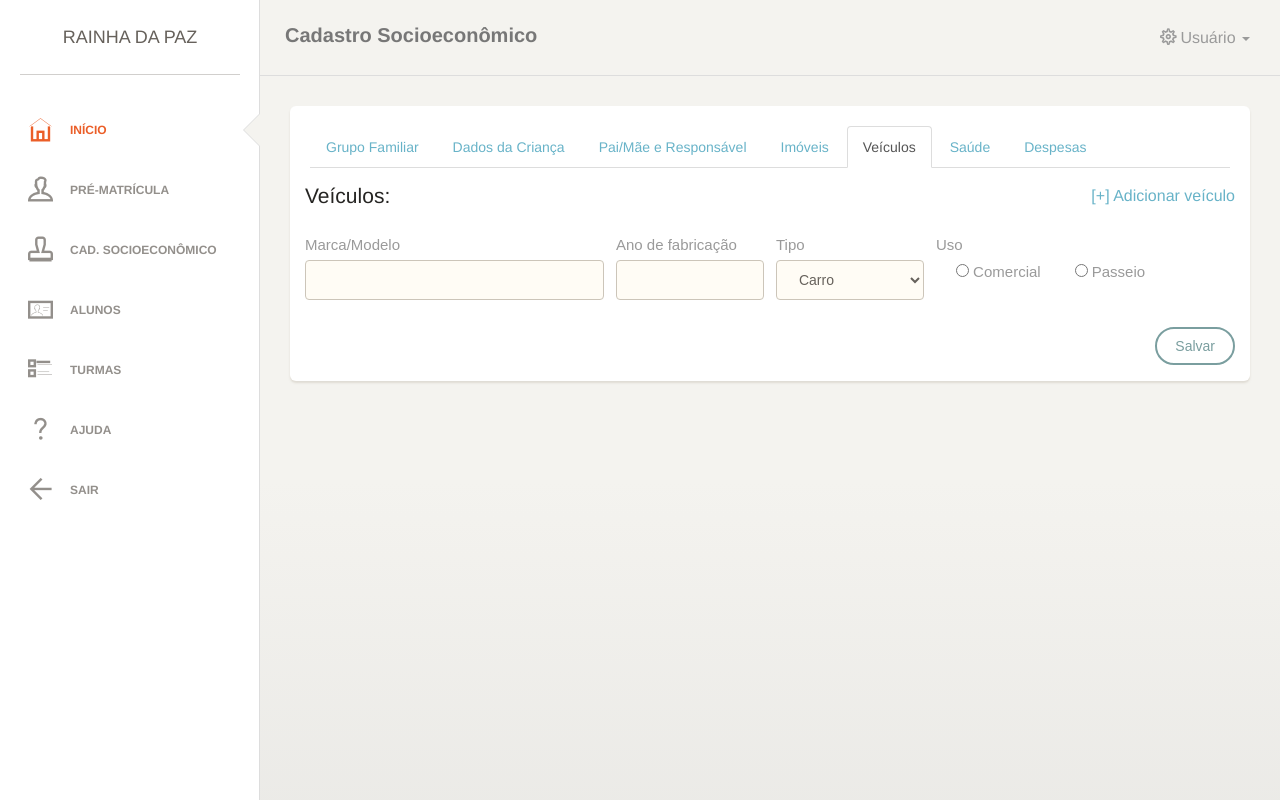
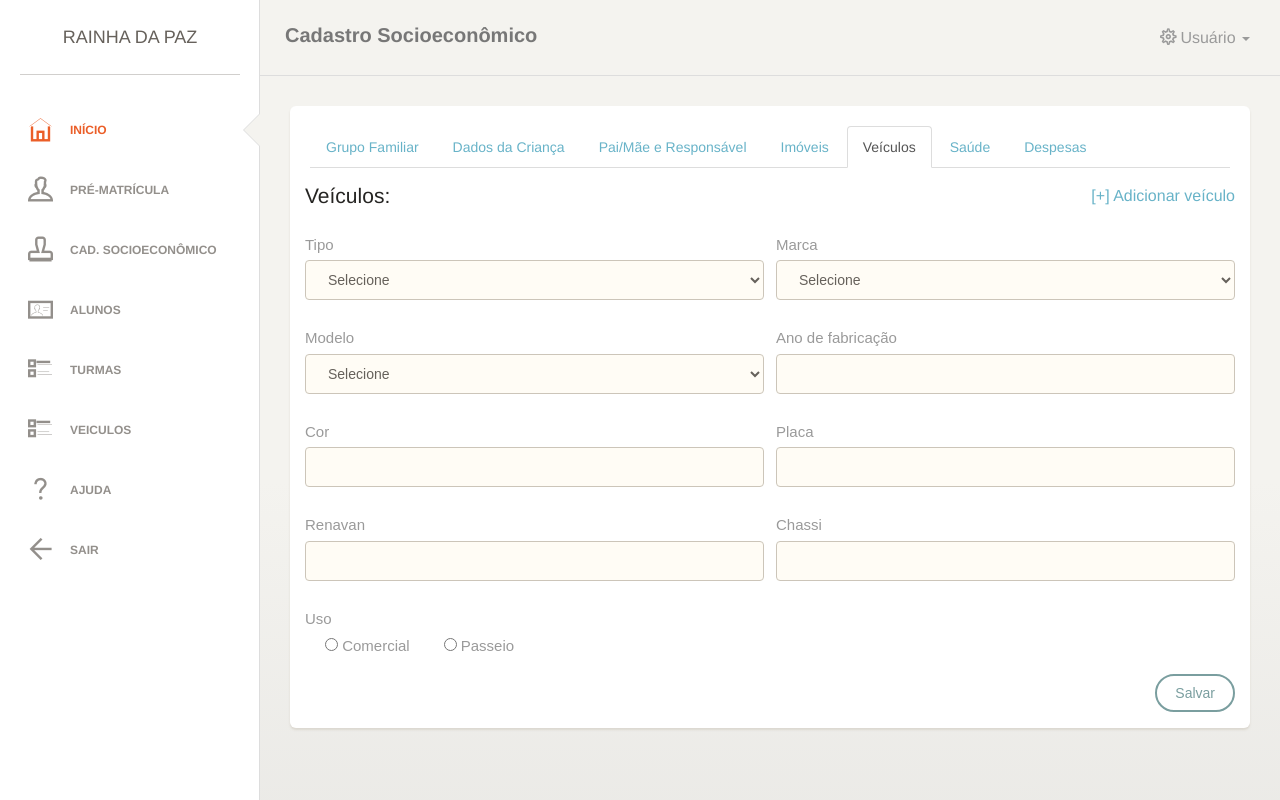
Before and after one commit to branux/projeto_web_2016_1, a PHP site: page /cadastro-veiculos.php in a window 1280 px wide. Run offline with PHP 8.4, Linux system fonts and the light colour scheme; some libraries are stand-ins or nearby versions; some web fonts are replaced.

Commit message:
view veiculo

```diff
--- a/cadastro-veiculos.php
+++ b/cadastro-veiculos.php
@@ -69,28 +69,77 @@
                                                 <br>
                                                 <div id="veiculo">
                                                     <div class="row">
-                                                            <div class="col-md-4">
-                                                                <div class="form-group">
-                                                                    <label>Marca/Modelo</label>
-                                                                    <input type="text" name="veiculo" class="form-control border-input">
-                                                                </div>
-                                                            </div>
-                                                            <div class="col-md-2">
-                                                                <div class="form-group">
-                                                                    <label>Ano de fabricação</label>
-                                                                    <input type="text" name="ano" class="form-control border-input" >
-                                                                </div>
-                                                            </div>
-                                                            <div class="col-md-2">
+                                                        <div class="col-md-6">
                                                             <div class="form-group">
                                                                 <label>Tipo</label>
-                                                                    <select name="tipo" class="form-control border-input">
-                                                                        <option value="">Carro</option>
-                                                                        <option value="">Moto</option>
+                                                                <select name="slc_tipo" class="form-control border-input">
+                                                                    <option value="">Selecione</option>
+                                                                    <option value="1">Carro</option>
+                                                                    <option value="2">Moto</option>
                                                                 </select>
                                                             </div>
                                                         </div>
-                                                            <div class="col-sm-4 col-xs-4 form-inline">
+                                                        <div class="col-md-6">
+                                                            <div class="form-group">
+                                                                <label>Marca</label>
+                                                                <select name="slc_marca" class="form-control border-input" required>
+                                                                    <!-- Select deverá carregar as informações da tabela de marca -->
+                                                                    <option value="">Selecione</option>
+                                                                    <option value="1">Fiat</option>
+                                                                    <option value="2">Ford</option>
+                                                                </select>
+                                                            </div>
+                                                        </div>
+                                                    </div>
+                                                    <div class="row">
+                                                        <div class="col-md-6">
+                                                            <div class="form-group">
+                                                                <label>Modelo</label>
+                                                                <select id="slc_modelo" name="slc_modelo" class="form-control border-input" required>
+                                                                    <!-- Select deverá carregar as informações da tabela de marca -->
+                                                                    <option value="">Selecione</option>
+                                                                    <option value="1">Ka</option>
+                                                                    <option value="2">Fiesta</option>
+                                                                </select>
+                                                            </div>
+                                                        </div>
+                                                        <div class="col-md-6">
+                                                            <div class="form-group">
+                                                                <label>Ano de fabricação</label>
+                                                                <input type="number" name="ipt_ano" class="form-control border-input" required>
+                                                            </div>
+                                                        </div>
+                                                    </div>
+                                                    <div class="row">
+                                                        <div class="col-md-6">
+                                                            <div class="form-group">
+                                                                <label>Cor</label>
+                                                                <input type="text" name="ipt_cor" class="form-control border-input" required>
+                                                            </div>
+                                                        </div>
+                                                        <div class="col-md-6">
+                                                            <div class="form-group">
+                                                                <label>Placa</label>
+                                                                <input type="text" name="ipt_placa" class="form-control border-input" required>
+                                                            </div>
+                                                        </div>
+                                                    </div>
+                                                    <div class="row">
+                                                        <div class="col-md-6">
+                                                            <div class="form-group">
+                                                                <label>Renavan</label>
+                                                                <input type="text" name="ipt_renavan" class="form-control border-input" required>
+                                                            </div>
+                                                        </div>
+                                                        <div class="col-md-6">
+                                                            <div class="form-group">
+                                                                <label>Chassi</label>
+                                                                <input type="text" name="ipt_chassi" class="form-control border-input" required>
+                                                            </div>
+                                                        </div>
+                                                    </div>
+                                                    <div class="row">
+                                                        <div class="col-sm-6 col-xs-6 form-inline">
                                                             <label>Uso</label><br>
                                                             <label class="checkbox-inline">
                                                                 <input type="radio" name="uso" value="1"> Comercial
--- a/includes/lateral.php
+++ b/includes/lateral.php
@@ -44,6 +44,12 @@
                             </a>
                         </li>
                         <li>
+                            <a href="veiculos.php">
+                                <i class="ti-layout-list-thumb"></i>
+                                <p>Veiculos</p>
+                            </a>
+                        </li>
+                        <li>
                             <a href="ajuda.php">
                                 <i class="ti-help"></i>
                                 <p>Ajuda</p>
```
Lines whose indentation alone changed are shown as unchanged.
